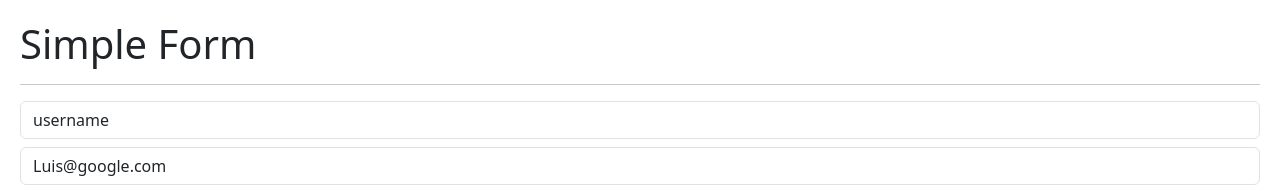
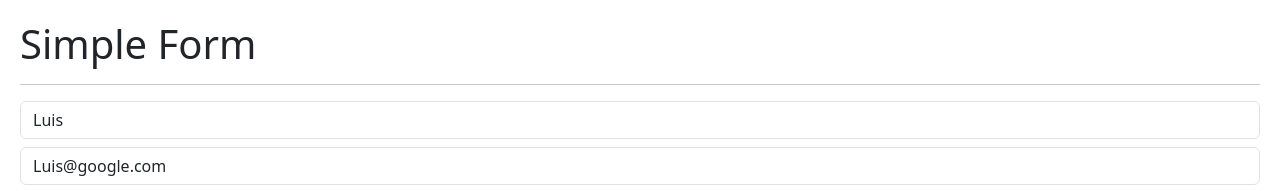
Before and after one commit to LuisJavier55/Hooks, a React (Vite) app: page / in a window 1280 px wide. Shown: the top 191 px of the page. Built offline with nearby package versions, Linux system fonts and the light colour scheme.

Commit message:
cambio en valores computados

```diff
--- a/src/02-useEffect/SinpleForm.jsx
+++ b/src/02-useEffect/SinpleForm.jsx
@@ -4,7 +4,7 @@ import { useState } from "react"
 export const SinpleForm = () => {
 
   const [estado, setEstado] = useState({
-    name: "username",
+    name: "Luis",
     email: "Luis@google.com",
   })
 //desestructurar el estado
@@ -12,9 +12,12 @@ export const SinpleForm = () => {
 
 //funcion del evento onchage la cual envia el evento y ese evento desestructura un
   const onEventEstado = ({target}) =>{
-    console.log(target);
-    console.log(target.value);
+    const {name, value} = target; //desestructuramos en tagert con el fin de extraer su numbre y valor del evento onchange
 
+    setEstado({
+      ...estado,
+      [ name ]:value
+    });
 
   }
 
@@ -28,7 +31,7 @@ export const SinpleForm = () => {
     <input type="text"
     className="form-control"
     placeholder="Username"
-    name="username"
+    name="name"
     value={name}
     //funcion que se envia como prop
     onChange={onEventEstado} />
```
